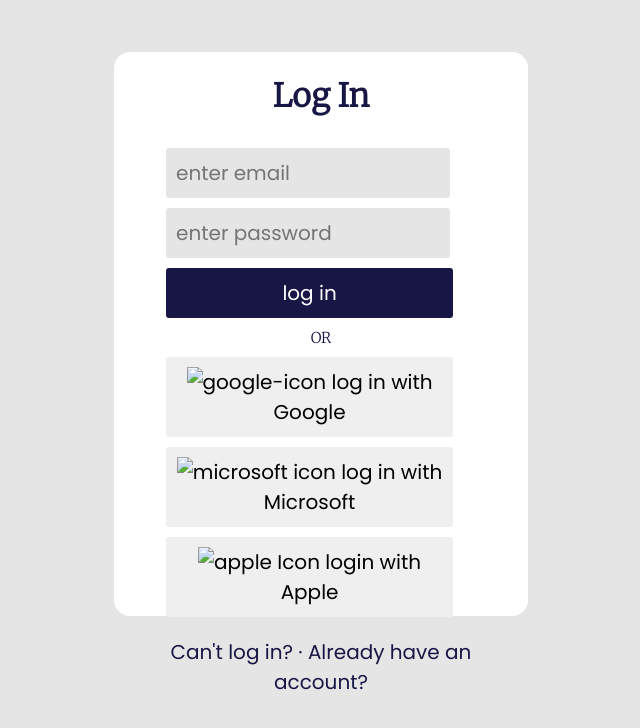
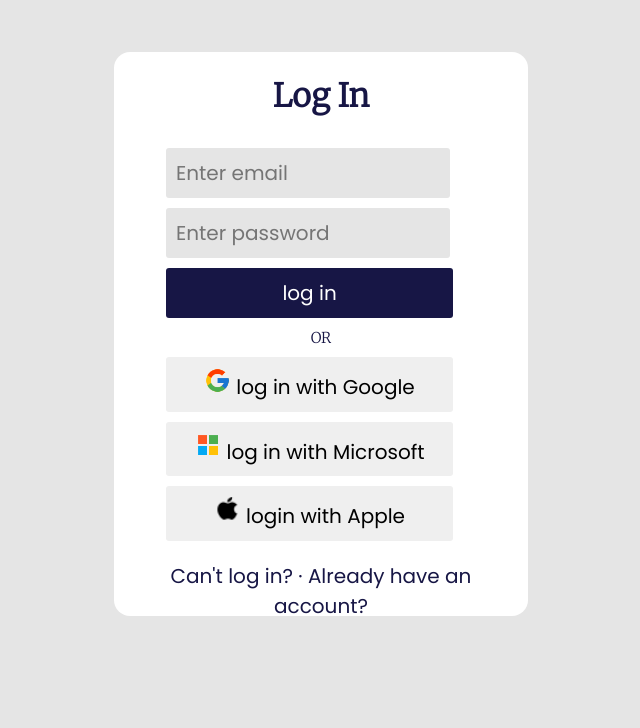
Before and after one commit to amarachi-nwokocha/css-30-days, a plain HTML site: page index.html in a window 1280 px wide. Shown: the whole page, without its empty margins (286-926 px from the left). Drawn offline with Linux system fonts and the light colour scheme.

Commit message:
Update index.html

```diff
--- a/index.html
+++ b/index.html
@@ -17,19 +17,19 @@
     <div class="main-container">
         <div class="form-cont">
             <h3>Log In</h3>
-            <input type="email" name="" placeholder="enter email">
-            <input type="password" placeholder="enter password ">
+            <input type="email" name="" placeholder="Enter email">
+            <input type="password" placeholder="Enter password ">
             <button class="log-but">log in </button>
             <div class="mid-text">OR</div>
             <div class="alt-login">
                 <button>
-                    <img class="image1" src="./logos/google.png" alt="google-icon">
+                    <img class="image1" src="./google.png" alt="google-icon">
                     log in with Google</button>
                 <button>
-                    <img class="image1" src="./logos/microsoft.png" alt="microsoft icon">
+                    <img class="image1" src="./microsoft.png" alt="microsoft icon">
                     log in with Microsoft</button>
                 <button>
-                    <img class="image" src="./logos/apple.png" alt="apple Icon">
+                    <img class="image" src="./apple.png" alt="apple Icon">
                     login with Apple </button>
             </div>
       <p class="foot">Can't log in?<span> · </span>Already have an account?</p>
```
